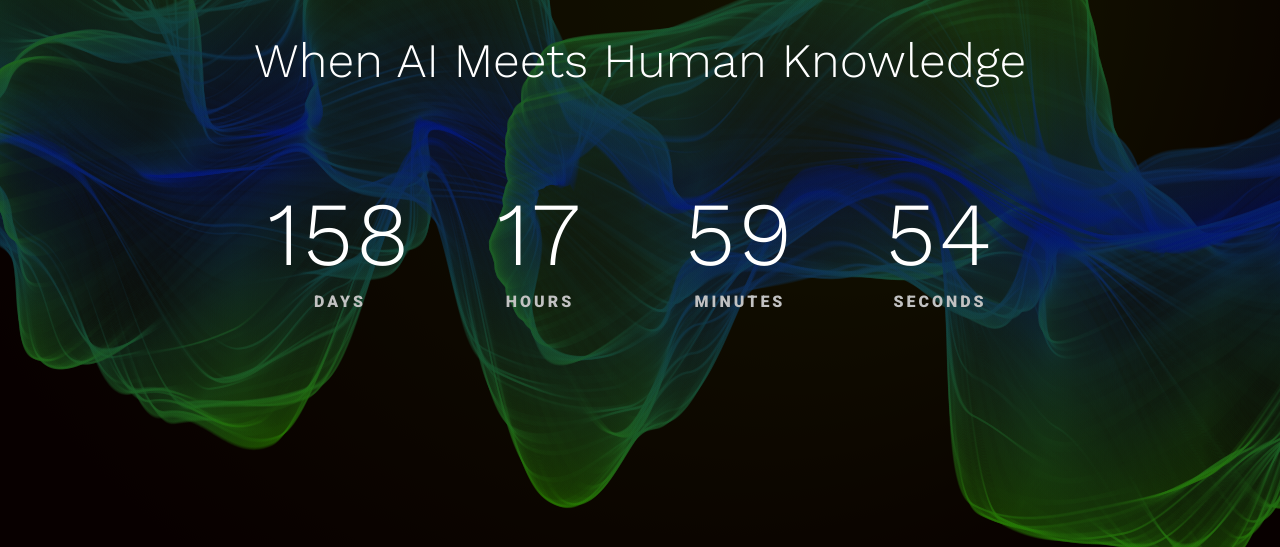
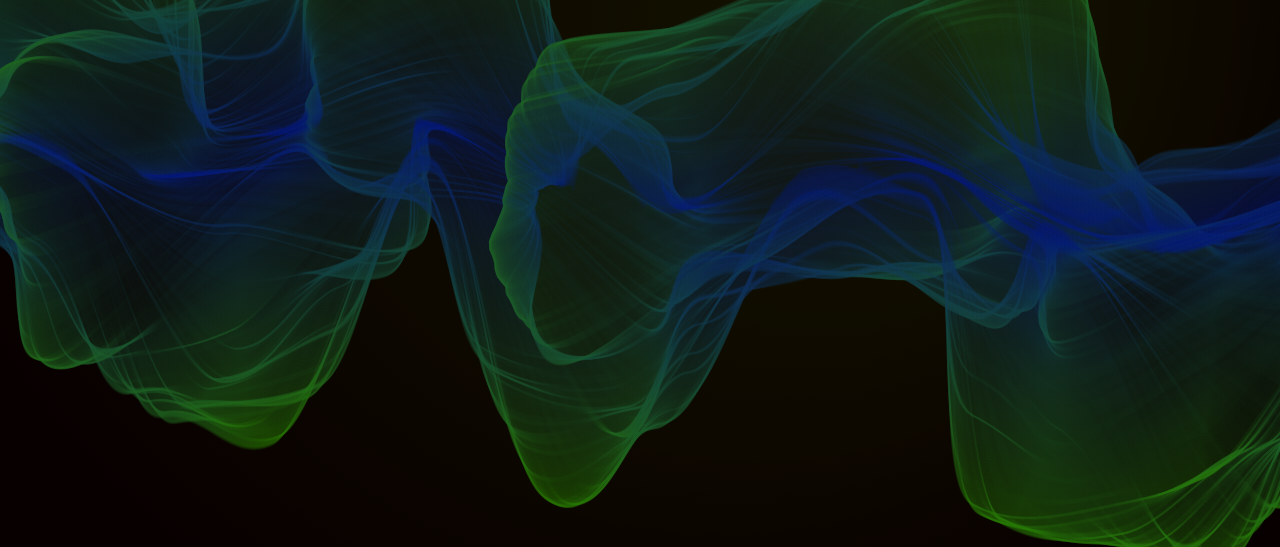
Before and after one commit to Paikan/fokonz.github.io, a plain HTML site: page index.html in a window 1280 px wide. Shown: the part 253-800 px from the top of the page. Drawn offline with nearby package versions, Linux system fonts and the light colour scheme.

Commit message:
Remove tagline and countdown

```diff
--- a/index.html
+++ b/index.html
@@ -43,20 +43,8 @@ https://wordpress.org/plugins/coming2live/
 								<div class="logo">
 									<img src="assets/img/logo-white.png" />
 								</div>
-								<div class="hero__title_inner">
-									<h1 class="hero__title">When AI Meets Human Knowledge</h1>
-								</div>
 							</div>
 						</div>
-
-						<!-- countdown__module hide undefined -->
-						<div class="countdown__module hide undefined" data-date="2019/3/31">
-							<p><span>%D</span> Days</p>
-							<p><span>%H</span> Hours</p>
-							<p><span>%M</span> Minutes</p>
-							<p><span>%S</span> Seconds</p>
-						</div><!-- End / countdown__module hide undefined -->
-
 					</div>
 				</div>
 			</div><!-- End / hero -->
```
